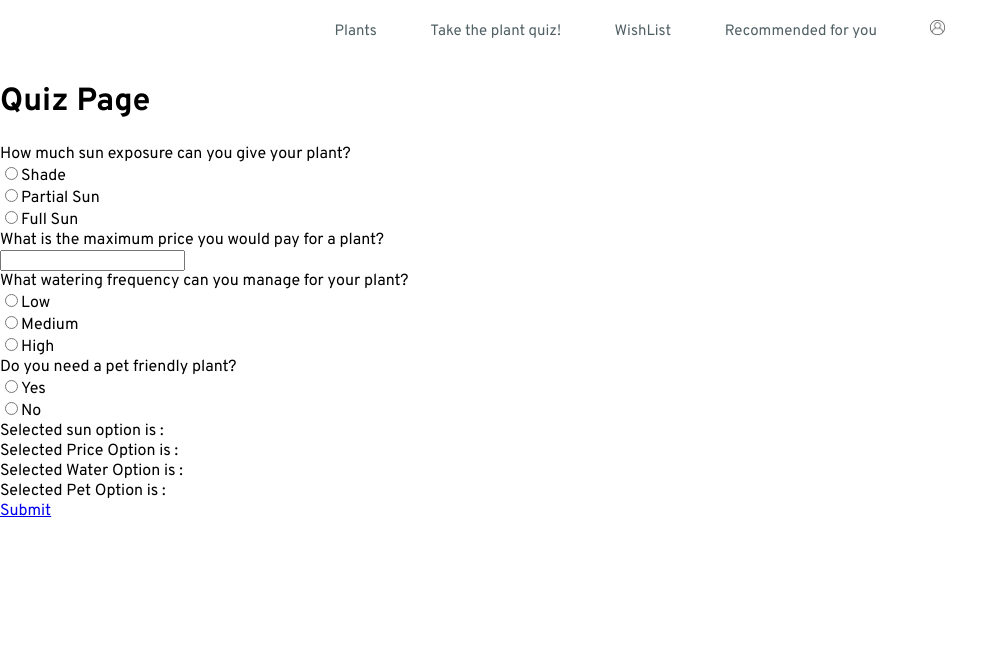
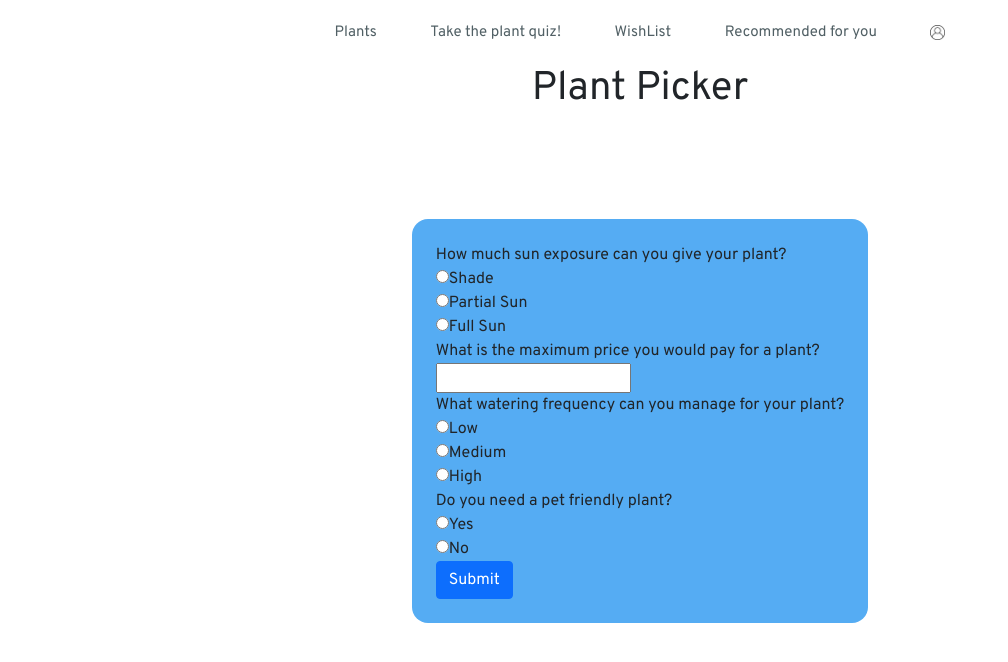
Before and after one commit to robertkoszegi/plantify, a React (Create React App) app: page /quiz in a window 1280 px wide. Shown: the top 662 px of the page, without its empty margins (0-1008 px from the left). Built offline with nearby package versions, Linux system fonts and the light colour scheme.

Commit message:
adding styles to recommendation

```diff
--- a/package.json
+++ b/package.json
@@ -6,12 +6,14 @@
     "@testing-library/jest-dom": "^5.14.1",
     "@testing-library/react": "^11.2.7",
     "@testing-library/user-event": "^12.8.3",
+    "bootstrap": "^5.1.1",
     "dotenv": "^10.0.0",
     "express": "^4.17.1",
     "materialize-css": "^1.0.0-rc.2",
     "mongoose": "^6.0.6",
     "morgan": "^1.10.0",
     "react": "^17.0.2",
+    "react-bootstrap": "^2.0.0-rc.0",
     "react-dom": "^17.0.2",
     "react-router-dom": "^5.3.0",
     "react-scripts": "4.0.3",
@@ -42,5 +44,5 @@
       "last 1 safari version"
     ]
   },
-  "proxy": "http://localhost:3001"
+  "proxy": "http://localhost:8080"
 }
--- a/server.js
+++ b/server.js
@@ -35,7 +35,7 @@ app.get('/*', function(req, res) {
 
 // Configure to use port 3001 instead of 3000 during
 // development to avoid collision with React's dev server
-const port = process.env.PORT || 3001;
+const port = process.env.PORT || 8080;
 
 app.listen(port, function() {
   console.log(`Express app running on port ${port}`)
--- a/src/components/PlantList/PlantList.jsx
+++ b/src/components/PlantList/PlantList.jsx
@@ -1,14 +1,26 @@
 import React, {Component} from 'react'
+import PlantListItem from '../PlantListItem/PlantListItem'
 import './PlantList.css'
-import PlantListItem from '../PlantListItem/PlantListItem'
-
 export default class PlantList extends Component {
-
     render(){
-        if(this.props.activeCategory === ''){
-        return(
+        if(this.props.activeCategory){
+            return(
+                <div className="PlantList">
+                   {this.props.plantListings.filter(plant =>
+                        plant.category === this.props.activeCategory).map(p =>
+                        <PlantListItem
+                        img={p.img}
+                        name={p.name}
+                        waterFreq={p.waterFreq}
+                        sunCond={p.sunCond}
+                        price={p.price}
+                        />
+                    )}
+                </div>
+            )
+        } else {
+            return(
             <div className="PlantList">
-
                 {this.props.plantListings.map(p =>
                     <PlantListItem
                     key={p.name}
@@ -20,23 +32,6 @@ export default class PlantList extends Component {
                 />
                 )}
             </div>
-        )
-    }else if(this.props.activeCategory) {
-            return(
-                <div className="PlantList">
-                  <h2>Plants</h2>
-
-                   {this.props.plantListings.filter(plant =>
-                        plant.category === this.props.activeCategory).map(p =>
-                        <PlantListItem
-                        img={p.img}
-                        name={p.name}
-                        waterFreq={p.waterFreq}
-                        sunCond={p.sunCond}
-                        price={p.price}
-                    />
-                    )}
-                    </div>
             )
         }
     }
--- /dev/null
+++ b/src/components/QuizForm/QuizForm.css
@@ -0,0 +1,17 @@
+.linkBtn {
+    color: white;
+    text-decoration: none;
+}
+
+.Center {
+    display: flex;
+    justify-content: center;
+    align-items: center;
+    height:75vh;
+}
+
+form {
+    background: #55acf3;
+    padding: 1.5em;
+    border-radius: 1em;
+}
--- a/src/components/QuizForm/QuizForm.jsx
+++ b/src/components/QuizForm/QuizForm.jsx
@@ -1,4 +1,7 @@
 import React, { Component } from "react";
+import 'bootstrap/dist/css/bootstrap.min.css';
+import Button from 'react-bootstrap/Button';
+import './QuizForm.css';
 import {
     Link
   } from "react-router-dom";
@@ -24,6 +27,7 @@ function QuizForm(props){
 
 
     return (
+      <div className="Center">
       <form >
 
       <span>How much sun exposure can you give your plant?</span>
@@ -136,24 +140,13 @@ function QuizForm(props){
           </label>
         </div>
 
-        <div>
-          Selected sun option is : {state.sun}
-          <br />
-          Selected Price Option is :  {state.price}
-          <br />
-          Selected Water Option is :  {state.water}
-          <br />
-          Selected Pet Option is :  {state.pet}
-        </div>
-        {/* <button className="btn btn-default" type="submit">
-          Submit
-        </button>    */}
-        <Link to={{
+        <Link className="linkBtn" to={{
             pathname: '/recommendations/show',
             search: '',
             state: state
-          }}> Submit </Link>
+          }}><Button>Submit</Button></Link>
       </form>
+      </div>
     );
   }
 
--- a/src/pages/QuizPage/QuizPage.css
+++ b/src/pages/QuizPage/QuizPage.css
@@ -0,0 +1,5 @@
+h1 {
+    display: flex;
+    justify-content: center;
+    align-items: center;
+}
--- a/src/pages/QuizPage/QuizPage.jsx
+++ b/src/pages/QuizPage/QuizPage.jsx
@@ -16,7 +16,7 @@ class QuizPage extends React.Component {
                 <nav className="Navigation">
                     <Navigation />
                 </nav>
-                <h1>Quiz Page</h1>
+                <h1>Plant Picker</h1>
                 <QuizForm />
             </main>
         )
--- a/src/pages/RecommendationsPage/Recommendations.css
+++ b/src/pages/RecommendationsPage/Recommendations.css
@@ -1,28 +1,59 @@
 .wrapper{
+    display: flex;
+    justify-content: center;
     margin: 0 auto;
-    padding-top: 75px;
+    padding-top: 50px;
 }
 .Recommendations{
+    display: flex;
+    justify-content: center;
+    align-items:center;
     background-color: #DBEBE0;
     border-radius: 25px;
-    margin: 0 100px;
-    padding: 100px 0;
+    margin: 20px 100px;
+    padding: 50px 0;
 }
 
-.seeMore{
-    background-color: #FFDFDF;
+.recommendText {
+    align-self: center;
+}
+
+
+
+/* .seeMore{
+    display: flex;
+    width: 40vh;
+    background: #55acf3;;
     font-size: small;
     margin: 10px 100px;
-    float:right;
+    padding: 1.5em;
+    border-radius: 1em;
+    justify-content: center;
+    align-items: center;
+    text-align: center;
+} */
+
+/* .signupBlurb {
+    font-size: 1.2rem;
+    display: flex;
+    margin-top: 10px;
+} */
+
+/* .signUpBtn {
+    display:block;
+    position: relative;
+    background-color: #2ecc71;
+    box-shadow: 0px 5px 0px 0px #15B358;
+    color: white;
+    padding: 0;
+    bottom: 15px;
+    text-align: center;
+    border-style: none;
+    font-size: 1.3rem;
+    width: 200px;
 
 }
 
-.seeMore > button {
-    display:block;
-    text-align: right;
-    position: relative;
-    bottom: 25px;
-    padding:5px;
-    margin:5px;
-    float: right;
-}
+.signUpBtn:hover {
+    background-color: #48E68B;
+  } */
--- a/src/pages/RecommendationsPage/RecommendationsPage.jsx
+++ b/src/pages/RecommendationsPage/RecommendationsPage.jsx
@@ -2,6 +2,10 @@ import React from 'react';
 import Navigation from '../../components/Navigation/Navigation';
 import './Recommendations.css'
 import PlantList from '../../components/PlantList/PlantList';
+import 'bootstrap/dist/css/bootstrap.min.css';
+import Container from 'react-bootstrap/Container';
+import Row from 'react-bootstrap/Row';
+import Col from 'react-bootstrap/Col';
 
 class RecommendationsPage extends React.Component {
     state = {
@@ -36,19 +40,21 @@ class RecommendationsPage extends React.Component {
                 <nav className="Navigation">
                     <Navigation />
                 </nav>
+                <Container>
                 <div className="wrapper">
-                    <h2>Based on your answers we recommend...</h2>
-                    <div className="Recommendations">
-                        <h3>Your Plant Picks!</h3>
-                        <PlantList  plantListings={this.state.plantListings}/>
-
-                    </div>
-                    <div className="seeMore">
-                        <p>Save your preferences, build a wishlist, review pas orders and recieve ongoing plant care support by signing up with us</p>
-                        <button>See More</button>
-                    </div>
-                    <button>Sign Up</button>
+                    <Row>
+                        <Col xs={12} md={10} l={6}>
+                        <h2 className="recommendText">Based on your answers we recommend...</h2>
+                        <div className="Recommendations">
+                            {this.state.plantListings.length > 0 ?
+                            <PlantList  plantListings={this.state.plantListings}/> :
+                               <h2>No Matches Found. Browse our collection.</h2>
+                            }
+                        </div>
+                        </Col>
+                    </Row>
                 </div>
+                </Container>
             </main>
         )
     }
--- a/src/pages/WishListPage/WishListPage.jsx
+++ b/src/pages/WishListPage/WishListPage.jsx
@@ -6,7 +6,6 @@ class WishListPage extends React.Component {
     state = {
 
     }
-
 
     render() {
         return(
```
Also changed, not shown: 1 other file (tests, documents, lock files or other folders).
